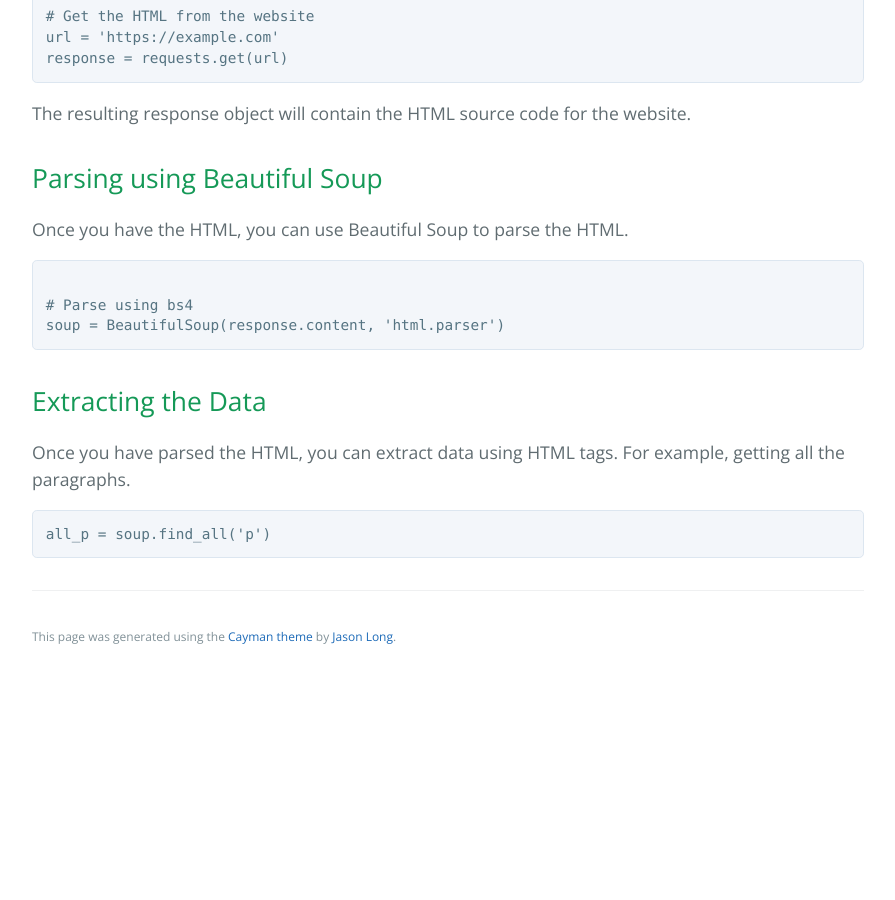
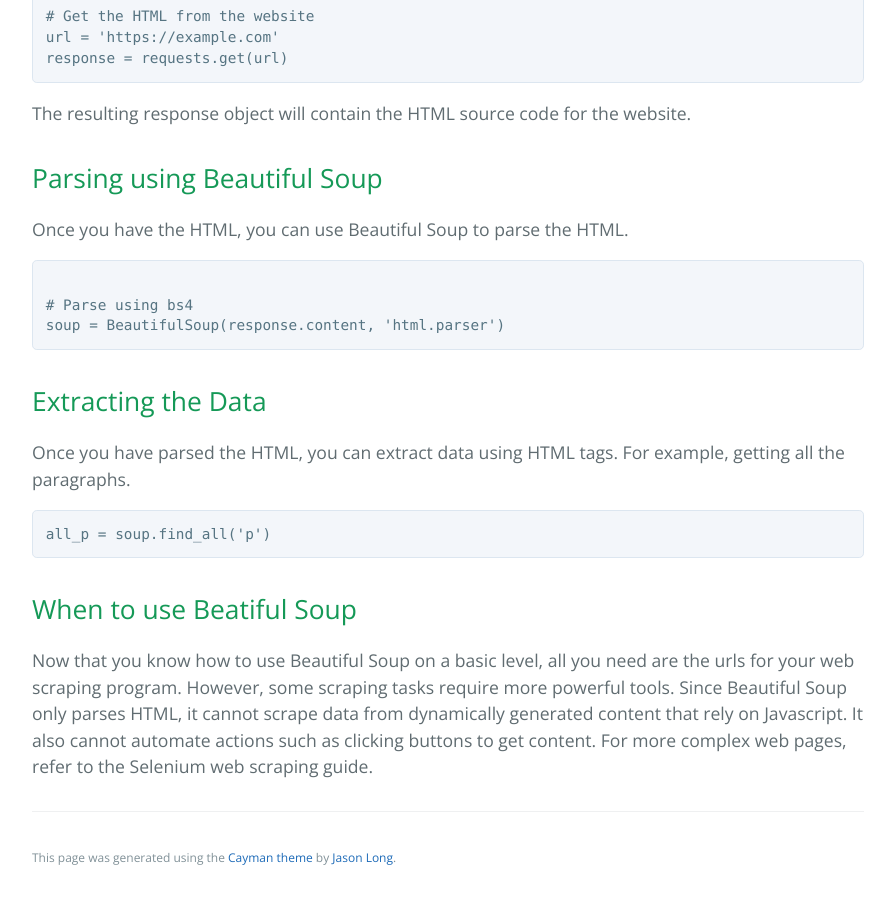
Before and after one commit to learning-software-engineering/learning-software-engineering.github.io, a Jekyll site: the page built from Topics/Tech_Stacks/BeautifulSoup.md, in a window 1280 px wide and 900 px high, scrolled down 1002 px. Shown: the whole window, without its empty margins (192-1087 px from the left). Built offline with Jekyll 4.4.1, drawn with Linux system fonts in a browser that asks for light colours; our own code applies the rules of GitHub Pages for plain Markdown files; before the commit the page ends 1681 px from its top, so only the background shows below that.

Commit message:
Added paragraph on when to use BeautifulSoup

````diff
--- a/Topics/Tech_Stacks/BeautifulSoup.md
+++ b/Topics/Tech_Stacks/BeautifulSoup.md
@@ -39,3 +39,6 @@
 ```python
 all_p = soup.find_all('p')
 ```
+
+## When to use Beatiful Soup
+Now that you know how to use Beautiful Soup on a basic level, all you need are the urls for your web scraping program. However, some scraping tasks require more powerful tools. Since Beautiful Soup only parses HTML, it cannot scrape data from dynamically generated content that rely on Javascript. It also cannot automate actions such as clicking buttons to get content. For more complex web pages, refer to the Selenium web scraping guide.
````
